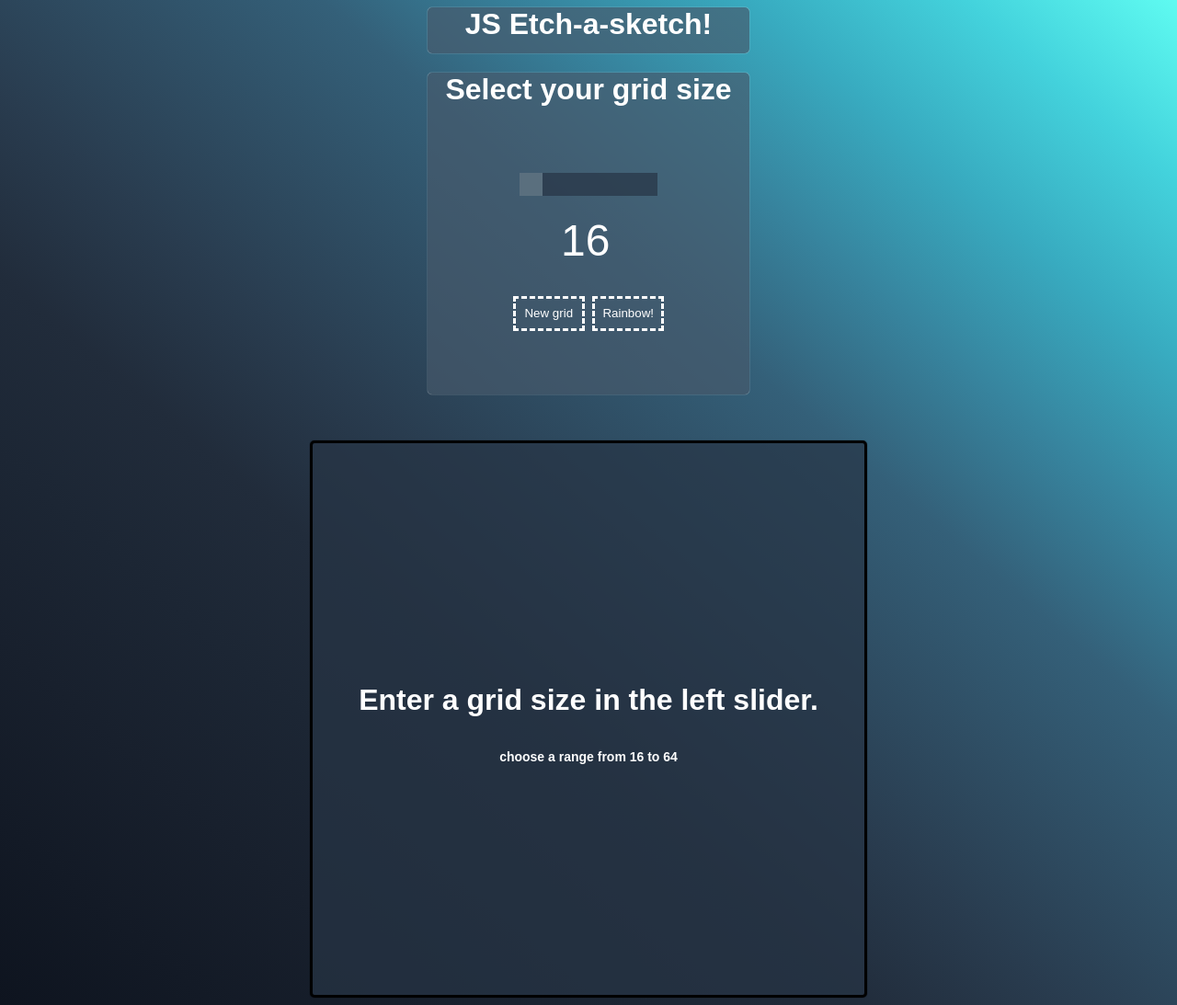
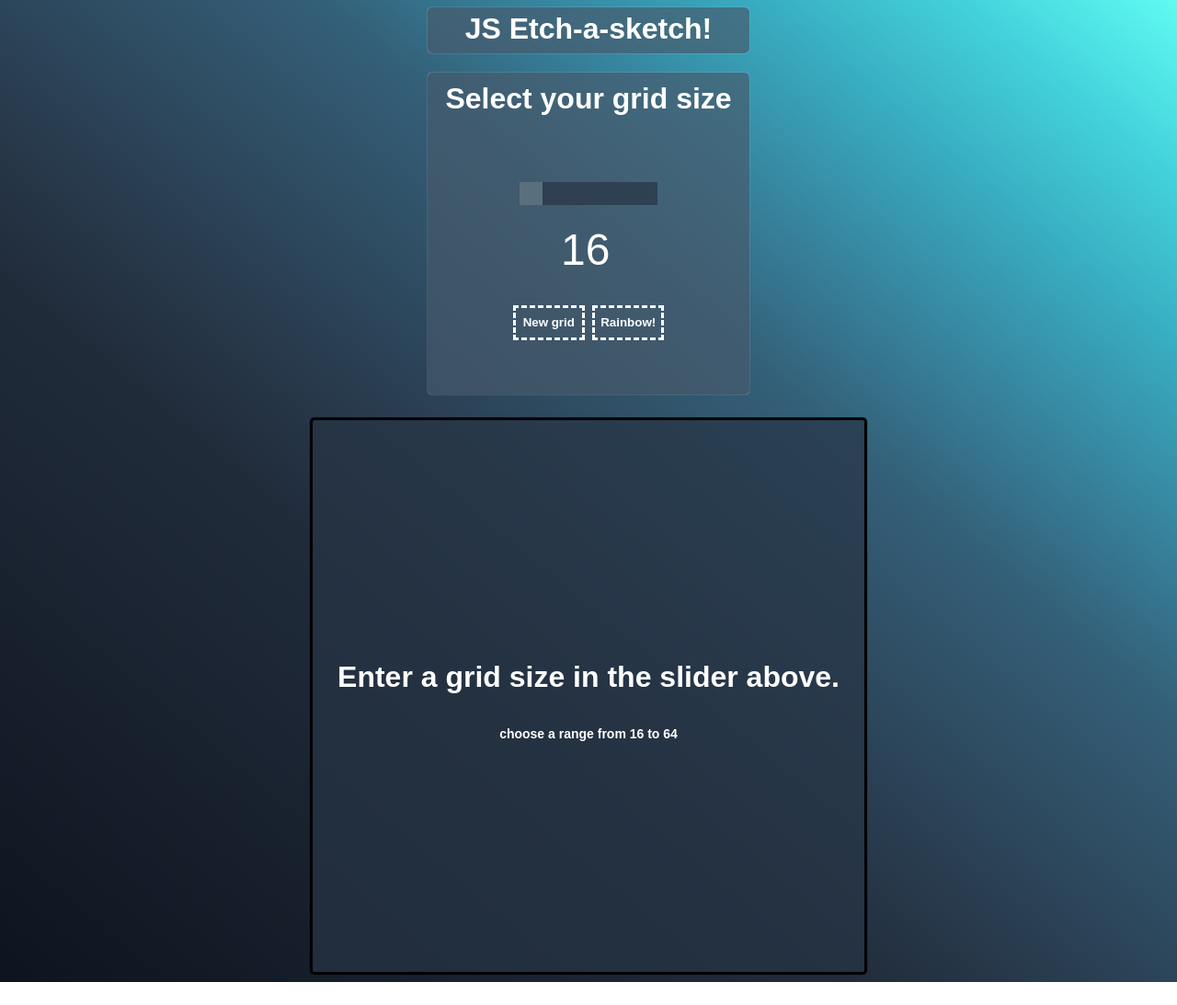
Before and after one commit to driconrikus/etch-a-sketch, a plain HTML site: page index.html in a window 1280 px wide. Shown: the whole page at 92% size. After the commit the page ends 1068 px from the top, so only its background shows below. Drawn offline with Linux system fonts and the light colour scheme.

Commit message:
Additional fixes

```diff
--- a/index.html
+++ b/index.html
@@ -15,7 +15,6 @@
     </div>
     <div class="menu">
         <h1>Select your grid size</h1>
-
        <input type="range" id="range" min="16" max="64" value="16">
        <br>
        <br>
@@ -26,7 +25,7 @@
        </div>
     </div>
     <div class="grid">
-        <h1>Enter a grid size in the left slider.</h1>
+        <h1>Enter a grid size in the slider above.</h1>
         <h2>choose a range from 16 to 64</h2>
     </div>
 </body>
--- a/main.js
+++ b/main.js
@@ -23,9 +23,11 @@ function reset(){
 // Grid creation dialog.
 function ask(){
     let ask = confirm(`Create new grid with ${out.value}x${out.value} squares?`);
-    reset();
-    if (ask){
+    if (ask == true){
+        reset();
         createGrid(out.value);
+    } else {
+        alert('Canceled.');
     }
 }
 
@@ -48,6 +50,7 @@ function fillBlack(){
     colorCnt += 0.10;
   }
 
+
 // Fills the grid with rainbow colors!
 function rainbowColors(){
       alert('Coming soon!');
--- a/style.css
+++ b/style.css
@@ -31,6 +31,11 @@ h2 {
     margin: auto;
 }
 
+.title h1 {
+    padding-top: 5px;
+}
+
+
 .menu {
     color: #ffffff;
     text-align: center;
@@ -43,7 +48,11 @@ h2 {
     box-shadow: 0px 0px 1px 0px;
 }
 
-  #range{
+.menu h1 {
+    padding-top: 10px;
+}
+
+#range{
     margin-top: 50px;
     -webkit-appearance: none;
     appearance: none;
@@ -58,7 +67,7 @@ h2 {
 
 
 
-  #range::-webkit-slider-thumb {
+#range::-webkit-slider-thumb {
     -webkit-appearance: none;
     appearance: none;
     width: 25px;
@@ -77,6 +86,7 @@ h2 {
 }
 
 #newgrid {
+    font-weight: 700;
     margin-right: 5px;
     margin-top: 35px;
     width: 72px;
@@ -89,6 +99,7 @@ h2 {
 }
 
 #rainbow {
+    font-weight: 700;
     margin-left: 5px;
     margin-top: 35px;
     width: 72px;
@@ -114,7 +125,7 @@ h2 {
     grid-column-gap: 2px;
     grid-row-gap: 2px;
     border-radius: 5px;
-    margin-top: 50px;
+    margin-top: 25px;
     margin-left: auto;
     margin-right: auto;
     box-shadow: 0px 0px 1px 0px;
```
